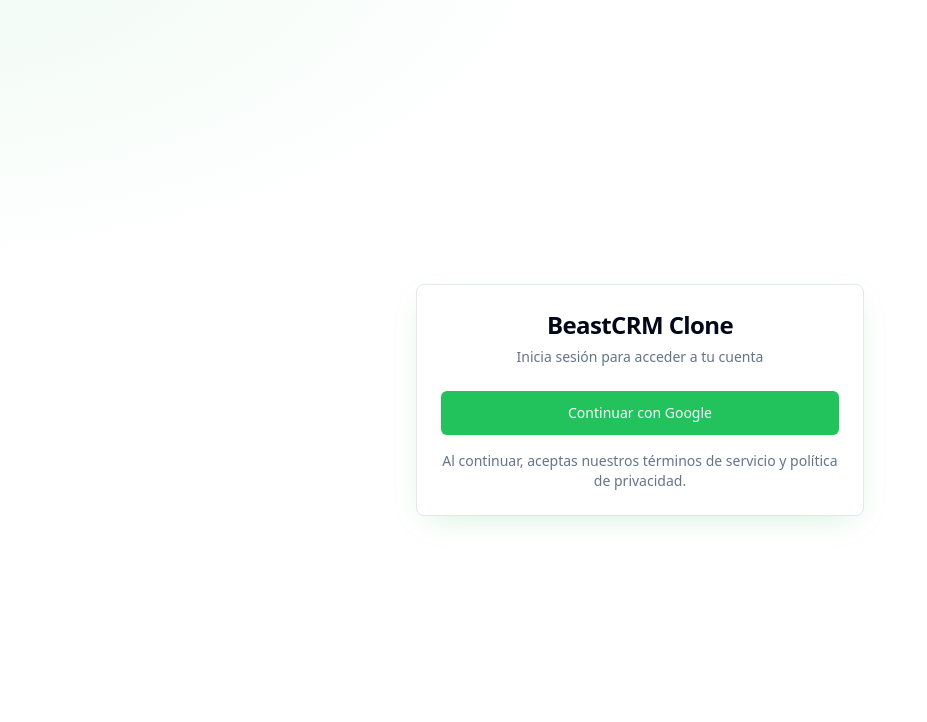
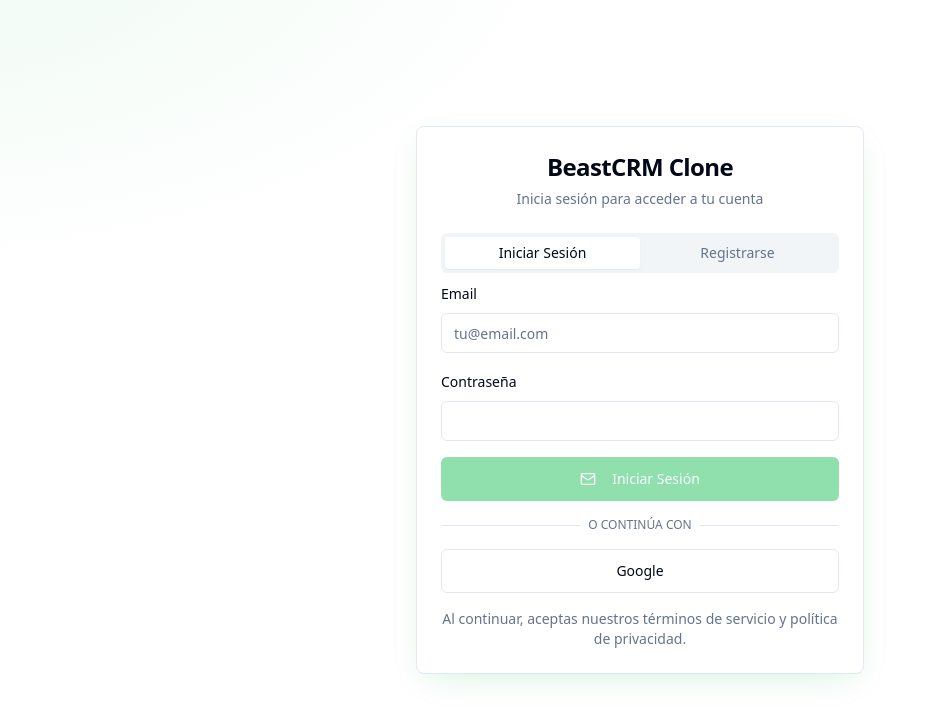
Before and after one commit to Zidong-IA/beast-mate-crm, a React (Vite) app: page /auth in a window 1280 px wide. Shown: the top 722 px of the page, without its empty margins (0-927 px from the left). Built offline with nearby package versions, Linux system fonts and the light colour scheme.

Commit message:
Add email/password login
The user is unable to log in with Google and has requested the ability to log in with email and password. This commit will add the necessary functionality to the authentication system.

```diff
--- a/src/hooks/useAuth.tsx
+++ b/src/hooks/useAuth.tsx
@@ -7,6 +7,8 @@ interface AuthContextType {
   session: Session | null;
   loading: boolean;
   signInWithGoogle: () => Promise<void>;
+  signInWithEmail: (email: string, password: string) => Promise<void>;
+  signUpWithEmail: (email: string, password: string) => Promise<void>;
   signOut: () => Promise<void>;
 }
 
@@ -62,6 +64,35 @@ export const AuthProvider = ({ children }: AuthProviderProps) => {
     }
   };
 
+  const signInWithEmail = async (email: string, password: string) => {
+    const { error } = await supabase.auth.signInWithPassword({
+      email,
+      password,
+    });
+
+    if (error) {
+      console.error('Error signing in with email:', error);
+      throw error;
+    }
+  };
+
+  const signUpWithEmail = async (email: string, password: string) => {
+    const redirectUrl = `${window.location.origin}/dashboard`;
+
+    const { error } = await supabase.auth.signUp({
+      email,
+      password,
+      options: {
+        emailRedirectTo: redirectUrl
+      }
+    });
+
+    if (error) {
+      console.error('Error signing up with email:', error);
+      throw error;
+    }
+  };
+
   const signOut = async () => {
     const { error } = await supabase.auth.signOut();
     if (error) {
@@ -75,6 +106,8 @@ export const AuthProvider = ({ children }: AuthProviderProps) => {
     session,
     loading,
     signInWithGoogle,
+    signInWithEmail,
+    signUpWithEmail,
     signOut,
   };
 
--- a/src/pages/Auth.tsx
+++ b/src/pages/Auth.tsx
@@ -2,14 +2,19 @@ import { useState } from 'react';
 import { Navigate } from 'react-router-dom';
 import { Button } from '@/components/ui/button';
 import { Card, CardContent, CardDescription, CardHeader, CardTitle } from '@/components/ui/card';
+import { Input } from '@/components/ui/input';
+import { Label } from '@/components/ui/label';
+import { Tabs, TabsContent, TabsList, TabsTrigger } from '@/components/ui/tabs';
 import { useAuth } from '@/hooks/useAuth';
-import { AlertCircle } from 'lucide-react';
+import { AlertCircle, Mail } from 'lucide-react';
 import { Alert, AlertDescription } from '@/components/ui/alert';
 
 const Auth = () => {
-  const { user, signInWithGoogle } = useAuth();
+  const { user, signInWithGoogle, signInWithEmail, signUpWithEmail } = useAuth();
   const [error, setError] = useState<string>('');
   const [isLoading, setIsLoading] = useState(false);
+  const [email, setEmail] = useState('');
+  const [password, setPassword] = useState('');
 
   // Redirect to dashboard if already authenticated
   if (user) {
@@ -28,6 +33,31 @@ const Auth = () => {
     }
   };
 
+  const handleEmailSignIn = async () => {
+    try {
+      setIsLoading(true);
+      setError('');
+      await signInWithEmail(email, password);
+    } catch (err: any) {
+      setError(err.message || 'Error al iniciar sesión');
+    } finally {
+      setIsLoading(false);
+    }
+  };
+
+  const handleEmailSignUp = async () => {
+    try {
+      setIsLoading(true);
+      setError('');
+      await signUpWithEmail(email, password);
+      setError('Cuenta creada exitosamente. Revisa tu email para confirmar.');
+    } catch (err: any) {
+      setError(err.message || 'Error al crear cuenta');
+    } finally {
+      setIsLoading(false);
+    }
+  };
+
   return (
     <div className="min-h-screen flex items-center justify-center ambient-bg p-4">
       <Card className="w-full max-w-md card-elevated">
@@ -39,19 +69,98 @@ const Auth = () => {
         </CardHeader>
         <CardContent className="space-y-4">
           {error && (
-            <Alert variant="destructive">
+            <Alert variant={error.includes('exitosamente') ? "default" : "destructive"}>
               <AlertCircle className="h-4 w-4" />
               <AlertDescription>{error}</AlertDescription>
             </Alert>
           )}
 
+          <Tabs defaultValue="signin" className="w-full">
+            <TabsList className="grid w-full grid-cols-2">
+              <TabsTrigger value="signin">Iniciar Sesión</TabsTrigger>
+              <TabsTrigger value="signup">Registrarse</TabsTrigger>
+            </TabsList>
+
+            <TabsContent value="signin" className="space-y-4">
+              <div className="space-y-2">
+                <Label htmlFor="email">Email</Label>
+                <Input
+                  id="email"
+                  type="email"
+                  placeholder="tu@email.com"
+                  value={email}
+                  onChange={(e) => setEmail(e.target.value)}
+                />
+              </div>
+              <div className="space-y-2">
+                <Label htmlFor="password">Contraseña</Label>
+                <Input
+                  id="password"
+                  type="password"
+                  value={password}
+                  onChange={(e) => setPassword(e.target.value)}
+                />
+              </div>
+              <Button
+                onClick={handleEmailSignIn}
+                disabled={isLoading || !email || !password}
+                className="w-full"
+                size="lg"
+              >
+                <Mail className="mr-2 h-4 w-4" />
+                {isLoading ? 'Iniciando sesión...' : 'Iniciar Sesión'}
+              </Button>
+            </TabsContent>
+
+            <TabsContent value="signup" className="space-y-4">
+              <div className="space-y-2">
+                <Label htmlFor="signup-email">Email</Label>
+                <Input
+                  id="signup-email"
+                  type="email"
+                  placeholder="tu@email.com"
+                  value={email}
+                  onChange={(e) => setEmail(e.target.value)}
+                />
+              </div>
+              <div className="space-y-2">
+                <Label htmlFor="signup-password">Contraseña</Label>
+                <Input
+                  id="signup-password"
+                  type="password"
+                  value={password}
+                  onChange={(e) => setPassword(e.target.value)}
+                />
+              </div>
+              <Button
+                onClick={handleEmailSignUp}
+                disabled={isLoading || !email || !password}
+                className="w-full"
+                size="lg"
+              >
+                <Mail className="mr-2 h-4 w-4" />
+                {isLoading ? 'Creando cuenta...' : 'Crear Cuenta'}
+              </Button>
+            </TabsContent>
+          </Tabs>
+
+          <div className="relative">
+            <div className="absolute inset-0 flex items-center">
+              <span className="w-full border-t" />
+            </div>
+            <div className="relative flex justify-center text-xs uppercase">
+              <span className="bg-background px-2 text-muted-foreground">O continúa con</span>
+            </div>
+          </div>
+
           <Button
             onClick={handleGoogleSignIn}
             disabled={isLoading}
+            variant="outline"
             className="w-full"
             size="lg"
           >
-            {isLoading ? 'Iniciando sesión...' : 'Continuar con Google'}
+            {isLoading ? 'Iniciando sesión...' : 'Google'}
           </Button>
 
           <p className="text-center text-sm text-muted-foreground">
```
